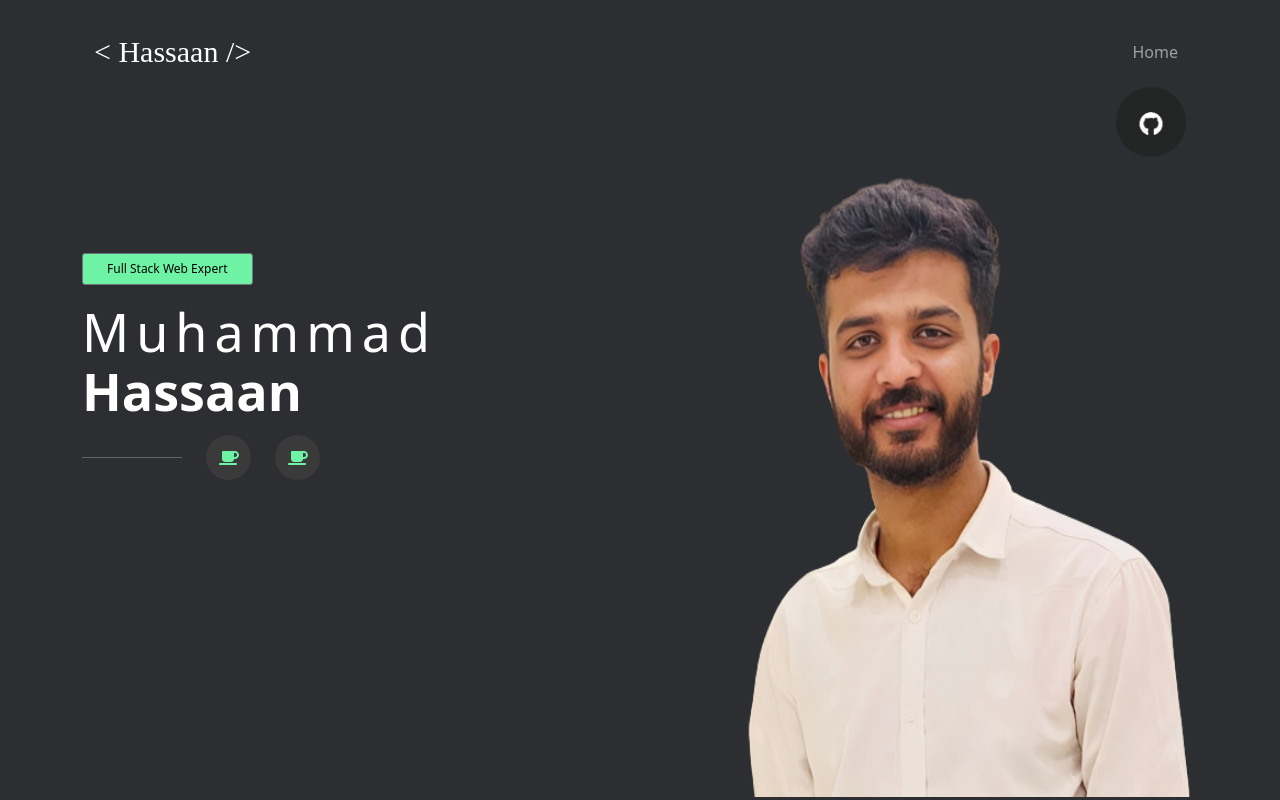
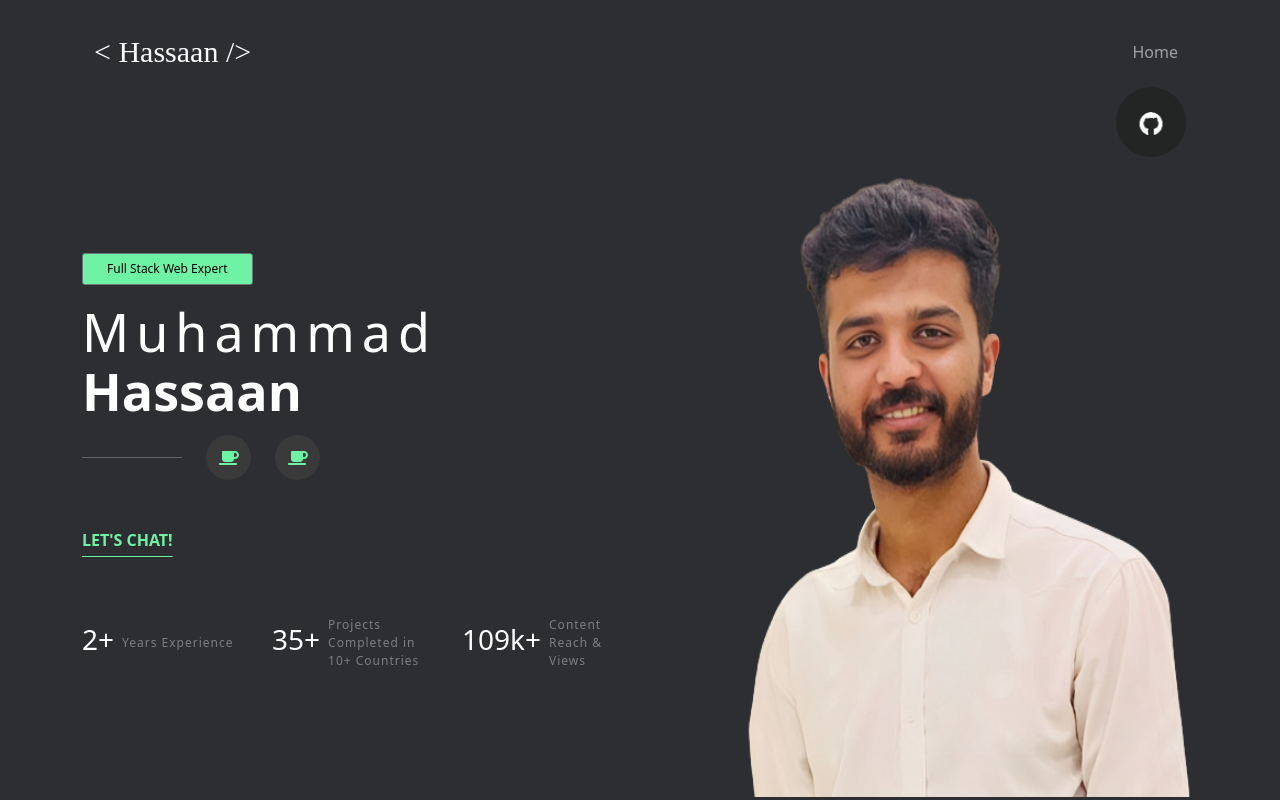
Before and after one commit to hassaanc-invents/react-portfolio, a React (Create React App) app: page / in a window 1280 px wide. Built offline with nearby package versions, Linux system fonts and the light colour scheme.

Commit message:
Some Changes

```diff
--- a/src/assets/style/home.css
+++ b/src/assets/style/home.css
@@ -1,48 +1,72 @@
-#minicircle{
+#minicircle {
     width: 70px;
     height: 70px;
     background: #232424;
     border-radius: 50%;
 }
-.githubicon{
+
+.githubicon {
     width: 40px !important;
     margin-left: auto;
 }
-.experttitle{
+
+.experttitle {
     font-size: 12px !important;
     background-color: #6EF3A5 !important;
     color: black !important;
     border-radius: 3px !important;
 }
-.experttitle:hover{
+
+.experttitle:hover {
     box-shadow: 0 0 10px #6EF3A5;
 }
-.first-name{
+
+.first-name {
     letter-spacing: 7px;
     font-weight: 200;
     font-size: 52px;
-}.last-name{
+}
+
+.last-name {
     line-height: 40px;
     font-weight: bold;
     font-size: 52px;
 }
-.main-img-fluid{
+
+.main-img-fluid {
     height: calc(100vh - 10rem) !important;
     margin: 0 auto;
 }
-.dev-circle{
+
+.dev-circle {
     background-color: #3a3a3a;
     height: 500px !important;
     width: 500px !important;
 }
-.social-row{
+
+.social-row {
     width: 100px;
 }
-.social-icon-wrapper{
+
+.social-icon-wrapper {
     width: 45px;
     height: 45px;
     background-color: #3a3a3a;
 }
-.social-icon-wrapper:hover{
+
+.social-icon-wrapper:hover {
     box-shadow: 0 0 10px #6EF3A5;
 }
+
+.chat-button {
+    text-underline-offset: 10px;
+    color: #6EF3A5;
+    font-weight: bold;
+}
+
+.home-lables{
+    color: #7d7e83;
+    letter-spacing: 1px;
+    background-color: transparent;
+    font-size: 12px;
+}
--- a/src/views/pages/home/Index.jsx
+++ b/src/views/pages/home/Index.jsx
@@ -30,6 +30,35 @@ const Index = () => {
             </a>
             ))}
           </div>
+          <div className="mt-5">
+          <a href="contact" className="text-uppercase chat-button">let's chat!</a>
+          </div>
+          <Row className="mt-5 pt-3">
+            <Col sm="4" className="d-flex align-items-center">
+              <h3>
+                2+
+              </h3>
+              <span className="ms-2 home-lables">
+                Years Experience
+              </span>
+            </Col>
+            <Col sm="4" className="d-flex align-items-center ">
+              <h3>
+                35+
+              </h3>
+              <span className="ms-2 home-lables">
+                Projects Completed in 10+ Countries
+              </span>
+            </Col>
+            <Col sm="4" className="d-flex align-items-center">
+              <h3>
+                109k+
+              </h3>
+              <span className="ms-2 home-lables">
+                Content Reach & Views
+              </span>
+            </Col>
+          </Row>
         </Col>
         <Col md="6" className="order-md-1 order-lg-2">
           <div className="w-100 h-auto dev-circle d-flex justify-content-between rounded-circle">
```
